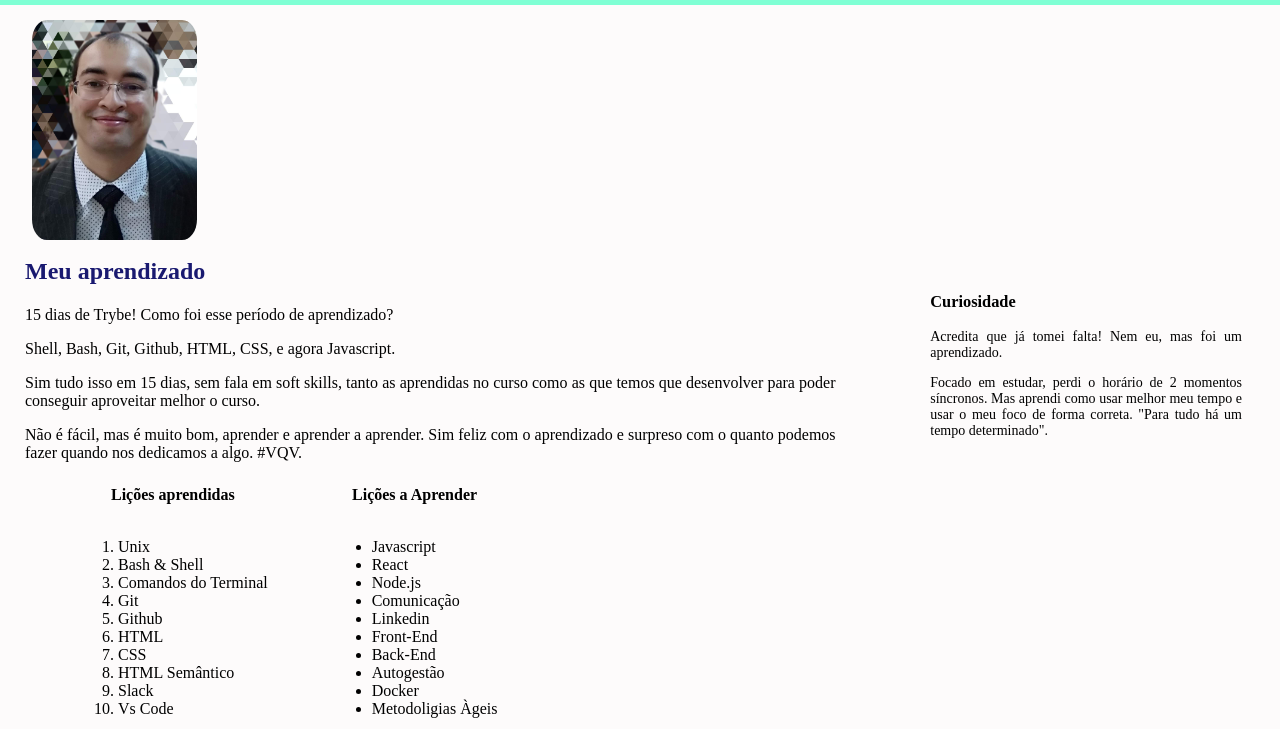
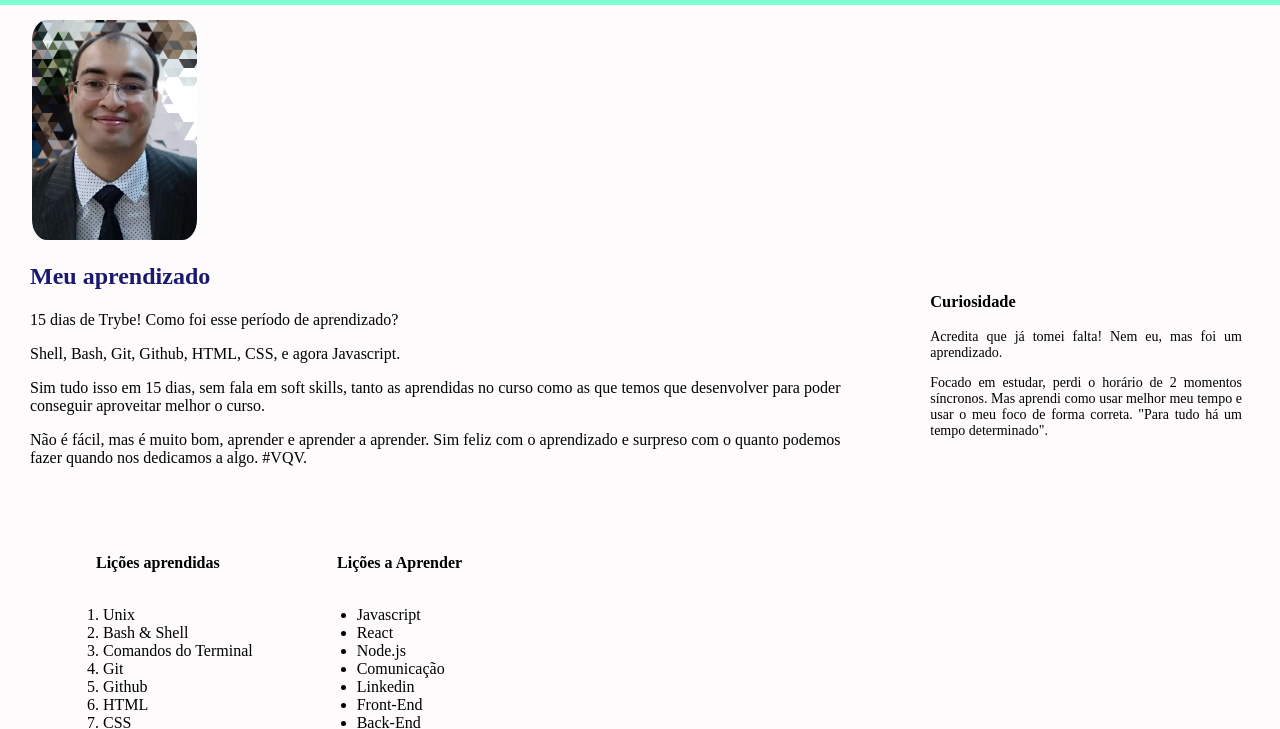
Before and after one commit to brunotomaz-dev/project-lessons-learned, a website: page index.html in a window 1280 px wide. Shown: the part 90-819 px from the top of the page. Drawn offline with Linux system fonts and the light colour scheme; a web font is replaced by a local one.

Commit message:
Só dando uma refinada :smile:

```diff
--- a/index.html
+++ b/index.html
@@ -18,7 +18,7 @@
 
     <img src="/images/Bruno.jpg" alt="Foto de Bruno" id="minha_foto">
 
-    <section>
+    <section id="articles">
         <article class="lado-esquerdo">
             <h2>Meu aprendizado</h2>
                 <p>15 dias de Trybe! Como foi esse período de aprendizado?</p>
--- a/style.css
+++ b/style.css
@@ -33,9 +33,14 @@ h2 {
   margin-bottom: 30px;
 }
 
+#articles {
+  height: 270px;
+}
+
 .lado-esquerdo {
   /* display: inline-block; */
   width: 65%;
+  padding: 5px;
   text-align: justify;
   top: 0;
   float: left;
@@ -44,7 +49,8 @@ h2 {
 .lado-direito {
   /* display:inline-block; */
   width: 25%;
-  margin: 30px;
+  margin: 25px;
+  padding: 5px;
   text-align: justify;
   font-size: 14px;
   top: 0;
@@ -52,7 +58,7 @@ h2 {
 }
 
 #table_licoes {
-  margin: 15px;
+  margin-top: 30px;
   padding: 5px;
 }
 
```
